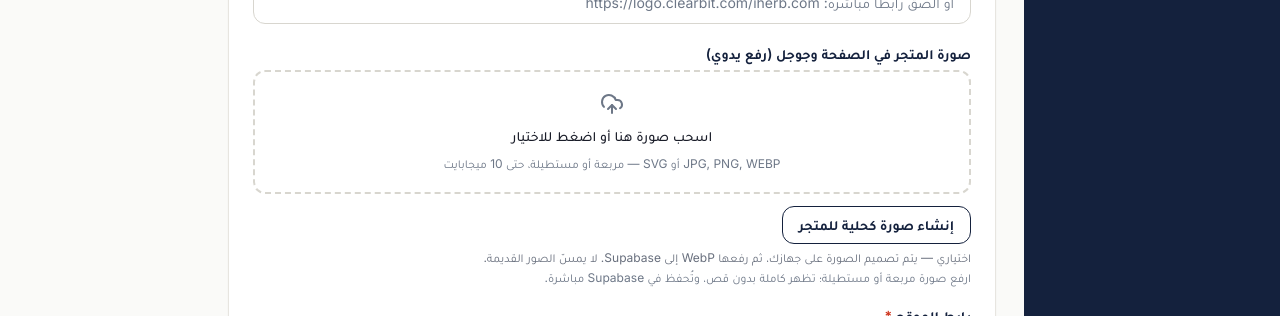
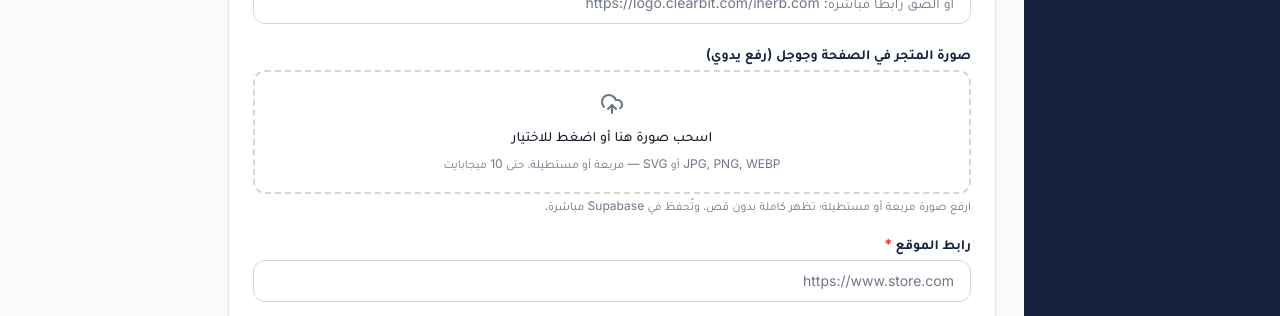
Before and after one commit to abdalrhmanyousef480-crypto/-coupon-platform, a Next.js app: page /admin/stores/new in a window 1280 px wide. Shown: the part 426-742 px from the top of the page. Built offline with nearby package versions, Linux system fonts and the light colour scheme; no server answers; the database is empty.

Commit message:
revert: restore pre-template admin upload code [skip ci]

```diff
--- a/src/components/admin/ImageUploadField.tsx
+++ b/src/components/admin/ImageUploadField.tsx
@@ -4,7 +4,6 @@ import { useRef, useState } from "react";
 import { toast } from "sonner";
 import { UploadCloud, Loader2 } from "lucide-react";
 import { cn } from "@/lib/utils";
-import { createCardTemplateFile, type CardTemplateOptions } from "@/lib/card-template";
 import { uploadStoreLogo, type UploadResult } from "@/lib/actions-upload";
 import { createSignedImageTicket, type DirectImageKind } from "@/lib/actions-signed-image";
 
@@ -23,8 +22,6 @@ interface ImageUploadFieldProps {
   uploadAction?: (formData: FormData) => Promise<UploadResult>;
   /** New uploads: resize on the device then upload directly to Supabase, not Vercel. */
   directKind?: DirectImageKind;
-  /** Opt-in template for brand-consistent new store/coupon artwork. */
-  template?: CardTemplateOptions;
   /** النص الظاهر تحت المعاينة لما فيه صورة مرفوعة أصلًا */
   replaceHint?: string;
   /** رسالة النجاح بعد الرفع */
@@ -140,7 +137,6 @@ export function ImageUploadField({
   onChange,
   uploadAction = uploadStoreLogo,
   directKind,
-  template,
   replaceHint = "اضغط أو اسحب صورة جديدة هنا لاستبدال الشعار الحالي",
   successMessage = "تم رفع الشعار وتحويله بنجاح",
 }: ImageUploadFieldProps) {
@@ -185,21 +181,6 @@ export function ImageUploadField({
     } catch (cause) {
       console.error("[ImageUploadField] failed:", cause);
       const message = "تعذّر رفع الصورة. تحقق من الاتصال ثم حاول مرة أخرى (أو أعد تسجيل الدخول).";
-      setError(message);
-      toast.error(message);
-    } finally {
-      setUploading(false);
-    }
-  }
-
-  async function handleTemplate() {
-    if (!template || !directKind || uploading) return;
-    setUploading(true);
-    try {
-      const file = await createCardTemplateFile(template, TARGET_SIZE[directKind]);
-      await handleFile(file);
-    } catch (error) {
-      const message = error instanceof Error ? error.message : "تعذّر تجهيز القالب";
       setError(message);
       toast.error(message);
     } finally {
@@ -264,17 +245,6 @@ export function ImageUploadField({
         )}
       </div>
 
-      {template && directKind && (
-        <div className="mt-3">
-          <button type="button" disabled={uploading} onClick={handleTemplate}
-            className="rounded-md border border-primary px-4 py-2 text-sm font-bold text-primary transition-colors hover:bg-surface-alt disabled:opacity-50">
-            {template.kind === "coupon" ? "إنشاء صورة وردية للكوبون" : "إنشاء صورة كحلية للمتجر"}
-          </button>
-          <p className="mt-1.5 text-xs text-ink-muted">
-            اختياري — يتم تصميم الصورة على جهازك، ثم رفعها WebP إلى Supabase. لا يمسّ الصور القديمة.
-          </p>
-        </div>
-      )}
       {error && <p className="form-error">{error}</p>}
     </div>
   );
```
